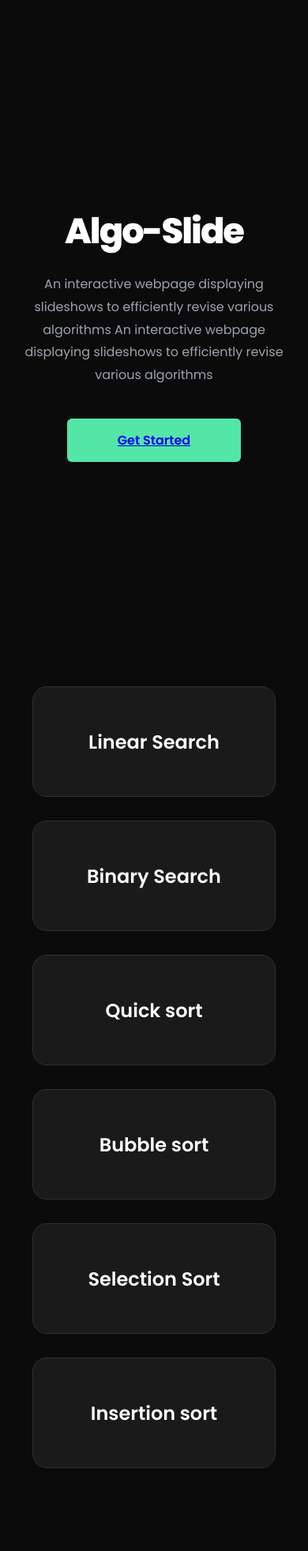
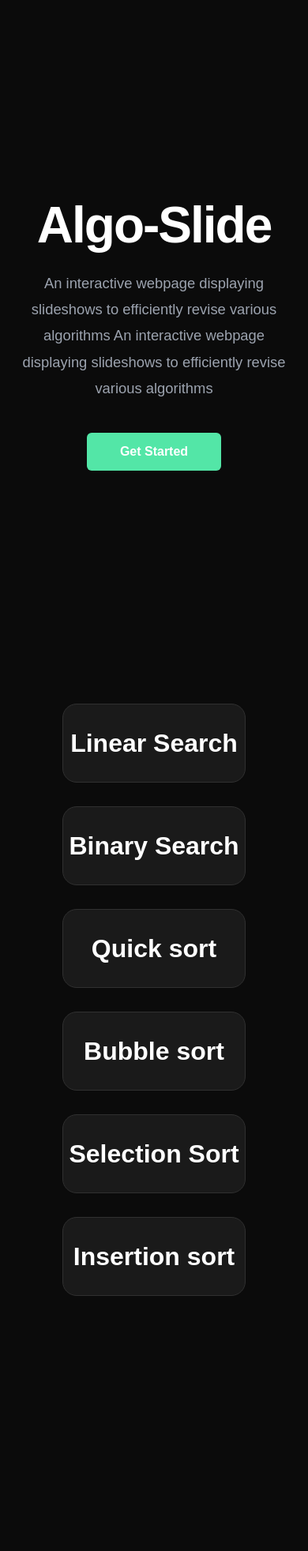
Before and after one commit to Vaishnavi-Hatture/Algo-slides, a Flask app: page / in a window 390 px wide. Shown: the whole page at 79% size. After the commit the page ends 1641 px from the top, so only its background shows below. Run offline with Flask 3, Linux system fonts and the light colour scheme.

Commit message:
style: improve algorithm card layout

```diff
--- a/static/css/index-style.css
+++ b/static/css/index-style.css
@@ -1,5 +1,3 @@
-/* Google Font */
-@import url('https://fonts.googleapis.com/css2?family=Poppins:wght@300;400;500;600;700;800&display=swap');
 
 *{
     margin:0;
@@ -14,7 +12,7 @@ body{
     text-align:center;
 }
 
-/* ================= HEADER ================= */
+
 
 #header{
     width:100%;
@@ -57,13 +55,18 @@ body{
     transition:.3s;
 }
 
+#header button a {
+    text-decoration: none;
+    color: white;
+}
+
 #header button:hover{
     background:#40d796;
     transform:translateY(-3px);
     box-shadow:0 10px 25px rgba(83,230,167,.35);
 }
 
-/* ================= CONTENT ================= */
+
 
 #content{
     width:80%;
@@ -85,7 +88,6 @@ body{
 
 }
 
-/* ================= CARDS ================= */
 
 .algo-card{
     height:100px;
@@ -114,33 +116,3 @@ body{
     border-color:#53e6a7;
     box-shadow:0 12px 30px rgba(83,230,167,.15);
 }
-
-/* ================= RESPONSIVE ================= */
-
-@media(max-width:768px){
-
-    #header h2{
-        font-size:2.8rem;
-    }
-
-    #header p{
-        font-size:1rem;
-    }
-
-    #header button{
-        width:220px;
-    }
-
-    #content{
-        width:92%;
-        padding:25px;
-    }
-
-    .algo-card{
-        height:140px;
-    }
-
-    .algo-card h3{
-        font-size:1.5rem;
-    }
-}
```
